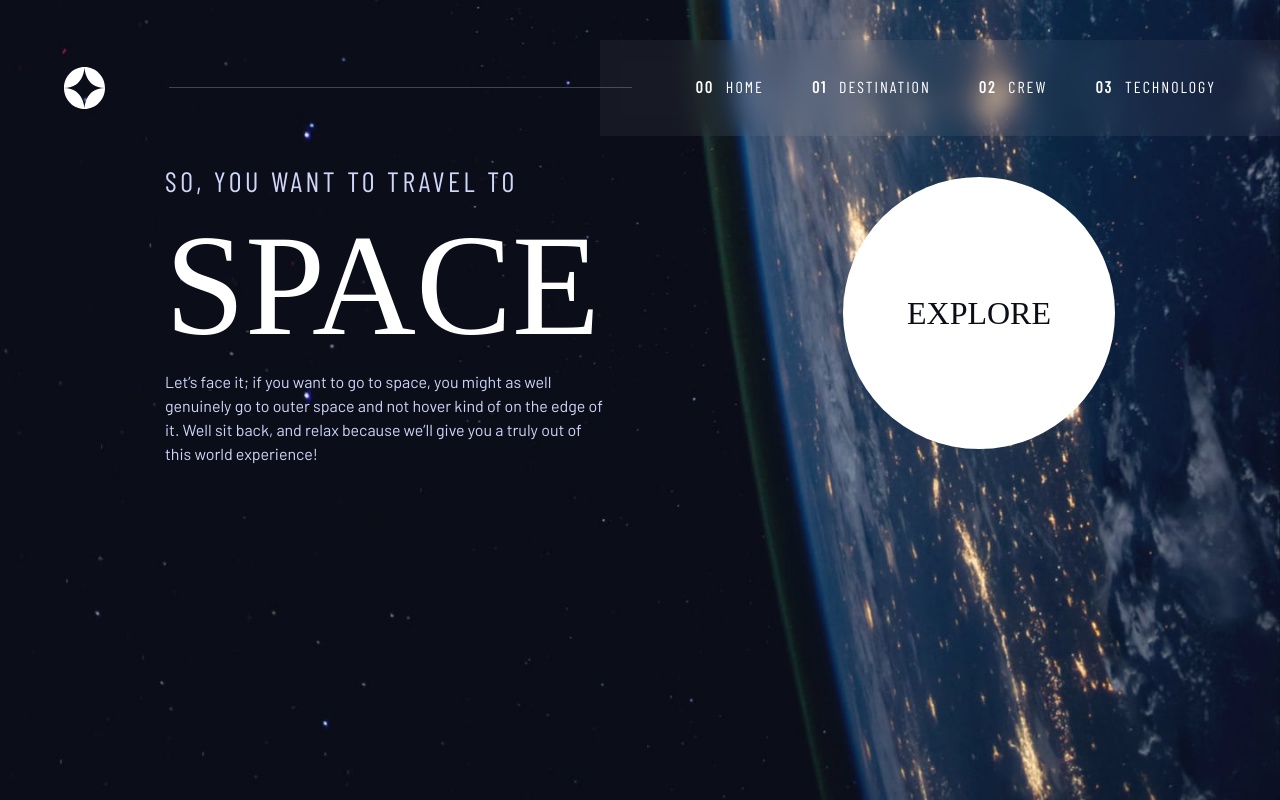
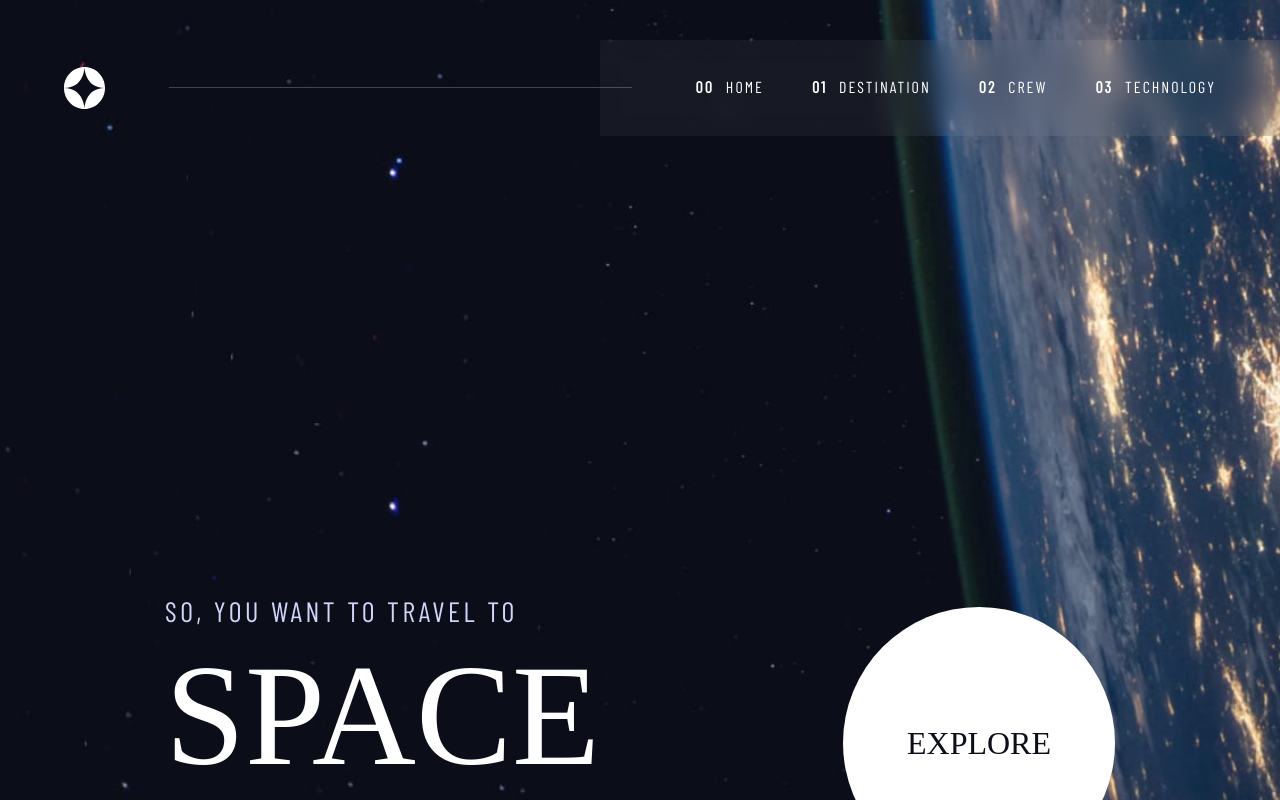
Before and after one commit to edwinc73/frontend-mentor-advanced-css, a React (Vite) app in the folder 05-space-tourism/: page / in a window 1280 px wide. Shown: the top 800 px of the page. Built offline with nearby package versions, Linux system fonts and the light colour scheme; a web font is replaced by a local one.

Commit message:
fixed homescreen sizes

```diff
--- a/05-space-tourism/src/App.jsx
+++ b/05-space-tourism/src/App.jsx
@@ -8,9 +8,10 @@ function App() {
         id="home-section"
         className="background-image w-screen min-h-screen h-full"
       >
-        <div className="max-w-[1440px] mx-auto  flex lg:items-end lg:pt-[160px] h-full md:pb-1600 px-500 lg:px-[165px] pt-1600 pb-300 lg:pb-1600 overflow-clip max-h-[1024px]">
-          <div className="home__container w-full flex flex-col lg:flex-row xl:justify-between items-center gap-800">
-            <article className="home__description flex flex-col gap-300 w-full text-center lg:text-left max-w-lg">
+        <div className="max-w-[1440px] mx-auto flex lg:items-end lg:pt-[160px] min-h-[1024px] md:pb-1600 px-500 lg:px-[165px] pt-1600 pb-300 lg:pb-1600 overflow-clip">
+          <div className="home__container w-full h-full flex flex-col lg:flex-row xl:justify-between items-center gap-800 max-h-[1024px] flex-grow">
+            {/* description */}
+            <article className="home__description flex flex-col gap-300 w-full text-center lg:text-left max-w-lg lg:h-full">
               <span className="font-barlowCondense text-blueLight tracking-[0.15rem] md:tracking-wide md:text-2xl">
                 SO, YOU WANT TO TRAVEL TO
               </span>
@@ -24,6 +25,7 @@ function App() {
                 of this world experience!
               </p>
             </article>
+            {/* cta */}
             <div className="home__cta w-full h-full lg:h-fit flex items-center justify-center lg:items-end lg:justify-end">
               <Link to="/destination">
                 <button className="bg-white text-blueDark hover:text-opacity-50 relative h-[144px] w-[144px] md:h-[272px] md:w-[272px] uppercase before:absolute before:top-1/2 before:left-1/2 before:-translate-x-1/2 before:z-0 before:hover:opacity-5 before:opacity-0 before:transition before:duration-100 before:ease-in-out before:rounded-full before:-translate-y-1/2 before:h-[320px] before:w-[320px] md:before:h-[448px] md:before:w-[448px] before:bg-white rounded-full font-bellefair text-lg md:text-3xl">
@@ -39,11 +41,3 @@ function App() {
 }
 
 export default App;
-{
-  /* <>00 Home 01 Destination 02 Crew 03 Technology</> */
-}
-// So, you want to travel to
-//       Space Let’s face it; if you want to go to space, you might as well
-//       genuinely go to outer space and not hover kind of on the edge of it. Well
-//       sit back, and relax because we’ll give you a truly out of this world
-//       experience-contain Explore
--- a/05-space-tourism/src/components/Nav/Nav.jsx
+++ b/05-space-tourism/src/components/Nav/Nav.jsx
@@ -5,7 +5,12 @@ import "./Nav.scss";
 const NavItem = ({ link, name, id }) => {
   return (
     <li className="py-0 md:py-[35px] border-e-2 border-b-0 lg:border-b-2 lg:border-e-0 border-transparent hover:border-white transition duration-100 ease-in-out">
-      <NavLink to={link}>
+      <NavLink
+        to={link}
+        className={({ isActive, isPending }) =>
+          isPending ? "pending" : isActive ? "active" : ""
+        }
+      >
         <span className="font-barlowCondense tracking-wide font-bold mr-150">
           {id}
         </span>
--- a/05-space-tourism/src/pages/Destination/Destination.jsx
+++ b/05-space-tourism/src/pages/Destination/Destination.jsx
@@ -13,7 +13,7 @@ function Destination() {
       id="destination-section"
       className="background-image w-screen h-full min-h-screen"
     >
-      <div className="max-w-[1440px] min-h-screen text-center gap-300 mx-auto flex flex-col items-center lg:flex md:pt-[134px] lg:pt-[160px] h-full md:pb-300 px-300 md:px-500 lg:px-[165px] pt-[112px] pb-300 lg:pb-600">
+      <div className="max-w-[1440px] min-h-screen text-center gap-300 mx-auto flex flex-col items-center lg:flex md:pt-[134px] lg:pt-[160px] md:pb-300 px-300 md:px-500 lg:px-[165px] pt-[112px] pb-300 lg:pb-600">
         {/* title */}
         <Title section="destination" num="01" title="pick your destination" />
         {/* content */}
```
